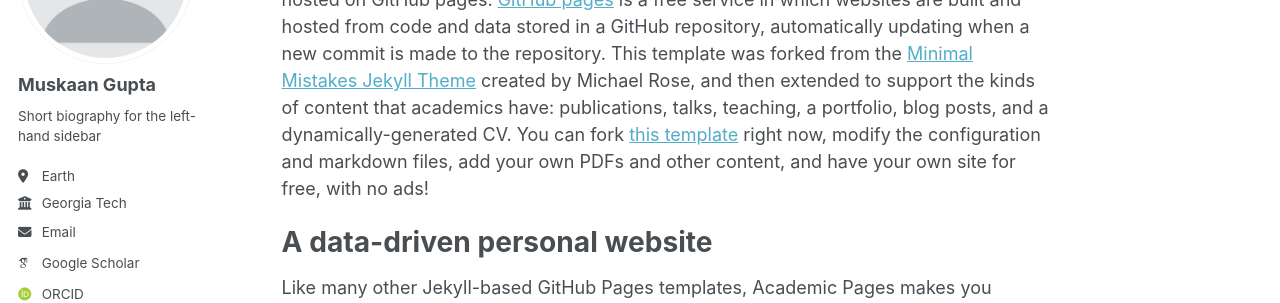
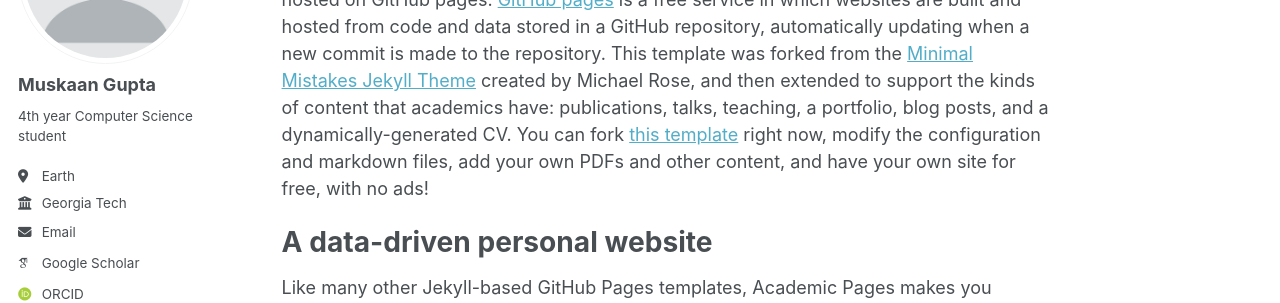
Before and after one commit to m-skaan/m-skaan.github.io, a Jekyll site: the page built from _pages/about.md, in a window 1280 px wide. Shown: the part 217-520 px from the top of the page. Built offline with Jekyll 4.4.1, drawn with Linux system fonts in a browser that asks for light colours; some web fonts are replaced.

Commit message:
Update _config.yml

```diff
--- a/_config.yml
+++ b/_config.yml
@@ -24,7 +24,7 @@ author:
   avatar           : "profile.png"
   name             : "Muskaan Gupta"
   pronouns         : # example: "she/her"
-  bio              : "Short biography for the left-hand sidebar"
+  bio              : "4th year Computer Science student"
   location         : "Earth"
   employer         : "Georgia Tech"
   uri              : # URL
```
